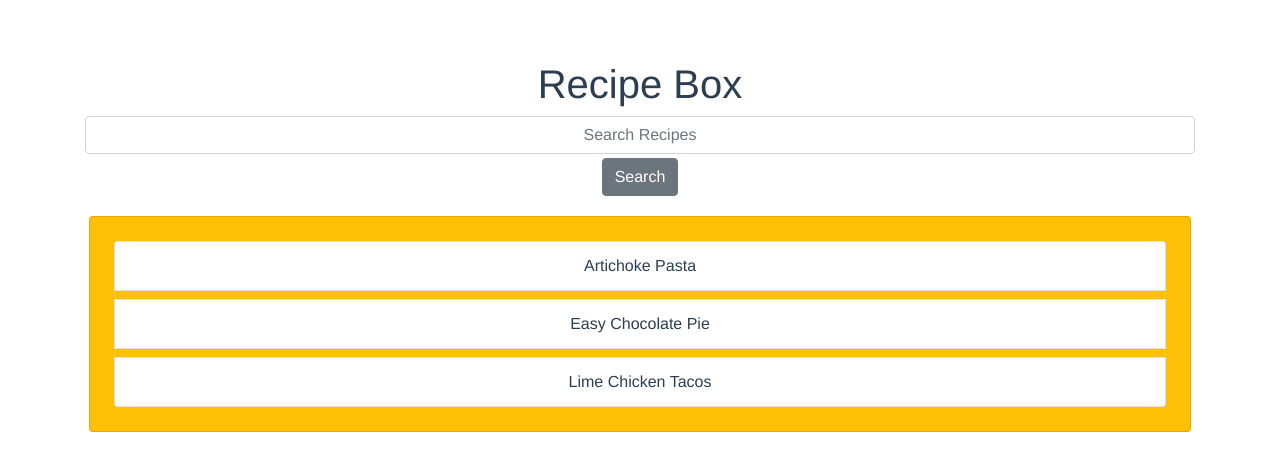
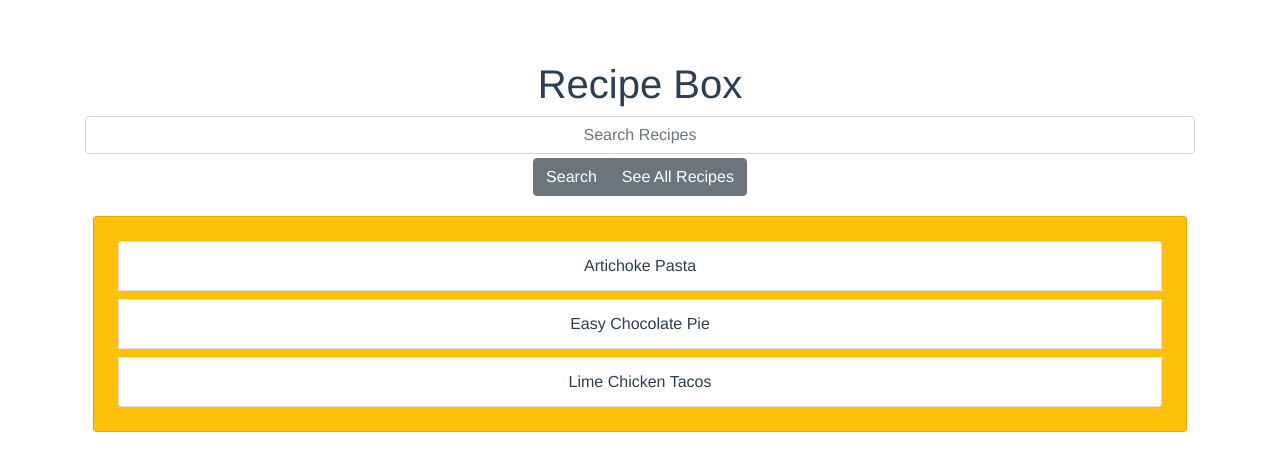
Before and after one commit to annahisenberg/vue-recipe-box, a Vue app: page / in a window 1280 px wide. Shown: the top 470 px of the page. Built offline with nearby package versions, Linux system fonts and the light colour scheme.

Commit message:
implement seeAllRecipes functionality

```diff
--- a/src/components/RecipeList.vue
+++ b/src/components/RecipeList.vue
@@ -1,6 +1,6 @@
 <template>
   <b-container>
-    <b-card bg-variant="warning" class="m-1">
+    <b-card bg-variant="warning" class="m-2">
       <b-list-group v-if="Object.keys(filteredRecipes).length > 0">
         <b-list-group-item
           class="m-1 li"
--- a/src/components/filter.vue
+++ b/src/components/filter.vue
@@ -5,7 +5,7 @@
         <b-form-input v-model="filterValue" placeholder="Search Recipes"></b-form-input>
         <b-button-group class="m-1">
           <b-button @click="searchRecipes">Search</b-button>
-          <!-- <b-button @click="listAllRecipes">See All Recipes</b-button> -->
+          <b-button @click="seeAllRecipes">See All Recipes</b-button>
         </b-button-group>
       </b-form-group>
     </b-container>
@@ -30,13 +30,9 @@
 
 <script>
 import { mapGetters } from "vuex";
-// import RecipeList from "./RecipeList.vue";
 
 export default {
   name: "FilterRecipe",
-  // components: {
-  //   RecipeList
-  // },
   data() {
     return {
       filterValue: "",
@@ -49,11 +45,11 @@ export default {
   methods: {
     searchRecipes() {
       this.$store.dispatch("filterRecipes", this.filterValue);
+    },
+    seeAllRecipes() {
+      this.filterValue = "";
+      this.$store.dispatch("filterRecipes", this.filterValue);
     }
-    // listAllRecipes() {
-    //   this.showAllRecipes = true;
-    //   console.log(this.allRecipes);
-    // }
   }
 };
 </script>
```
